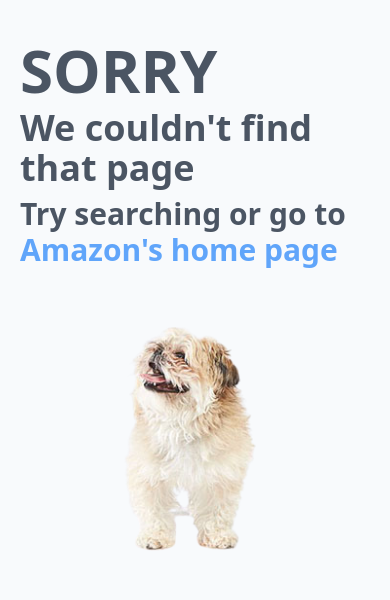
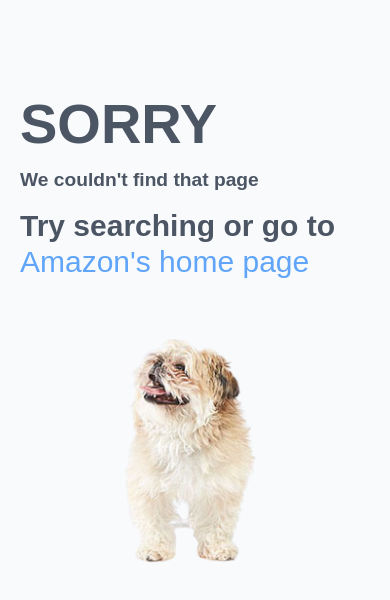
Before and after one commit to omoloye13/error_pages, a plain HTML site: page error.html in a window 390 px wide. Drawn offline with nearby package versions, Linux system fonts and the light colour scheme.

Commit message:
refactored the style

```diff
--- a/error.html
+++ b/error.html
@@ -1,5 +1,6 @@
 <!DOCTYPE html>
 <html lang="en">
+
 <head>
     <meta charset="UTF-8">
     <meta http-equiv="X-UA-Compatible" content="IE=edge">
@@ -7,22 +8,47 @@
     <title>Error 404</title>
     <script src="https://cdn.tailwindcss.com"></script>
     <style>
-        .content{
+        * {
+            margin: 0;
+            padding: 0;
+            box-sizing: border-box;
+            font-family: 'Poppins', sans-serif;
+            font-weight: 200;
+
+        }
+
+        .content {
             display: flex;
             justify-content: center;
         }
+
+        @media(max-width:650px) {
+            .sup_one {
+                font-size: 3.5em !important;
+                margin-top: 1em;
+            }
+
+            .sub_one {
+                font-size: 1.2em !important;
+            }
+
+        }
     </style>
 </head>
+
 <body class="bg-slate-50">
     <div class="mt-5 p-5 content">
         <div>
-        <p class=" mb-2 uppercase font-bold text-gray-600 text-6xl mb-2">sorry</p>
-        <p class=" mb-2 font-semibold text-gray-600 text-4xl">We couldn't find that page</p>
-        <p class="mb-5 font-semibold text-gray-600 text-3xl">Try searching or go to<span class="text-blue-400 text-3xl"> <a href="https://www.amazon.co.uk/" target="_blank">Amazon's home page</a> </span></p>
-        <div>
-            <img src="assets/12.-TTD-c-removebg-preview.png" alt="animal" class="mt-3">
+            <p class=" mb-2 uppercase font-bold text-gray-600 text-6xl mb-2 sup_one">sorry</p>
+            <p class=" mb-2 font-semibold text-gray-600 text-4xl sub_one">We couldn't find that page</p>
+            <p class="mb-5 font-semibold text-gray-600 text-3xl sub-one">Try searching or go to<span
+                    class="text-blue-400 text-3xl"> <a href="https://www.amazon.co.uk/" target="_blank">Amazon's home
+                        page</a> </span></p>
+            <div>
+                <img src="assets/12.-TTD-c-removebg-preview.png" alt="animal" class="mt-3">
+            </div>
         </div>
     </div>
-    </div>
 </body>
+
 </html>
```
Also changed, not shown: index.html (+17 -5 lines), page.html (+20 -3 lines).
